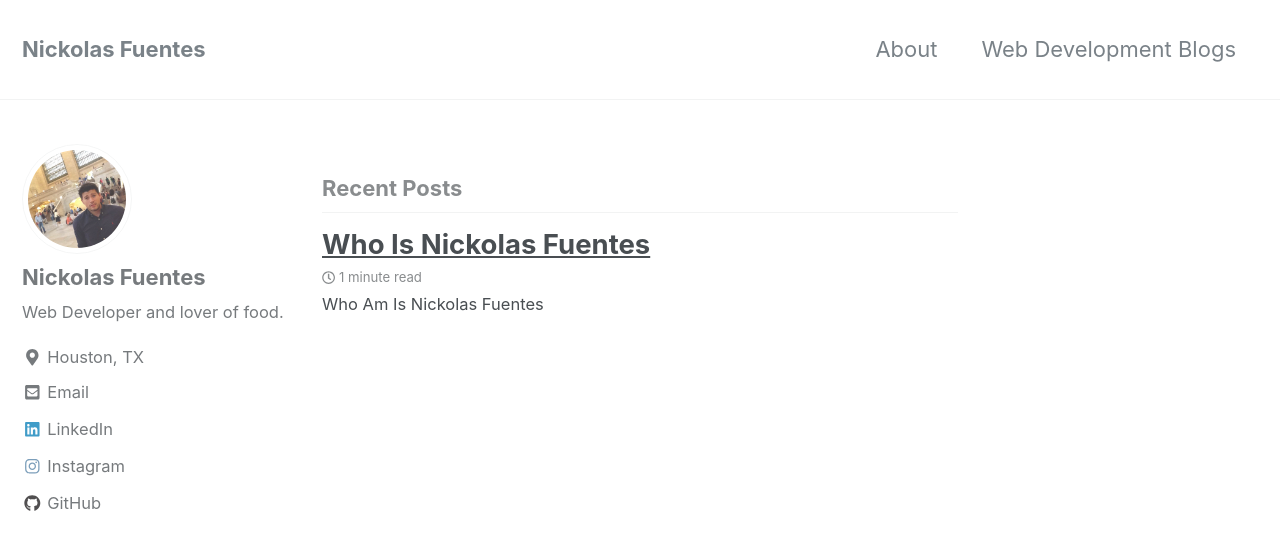
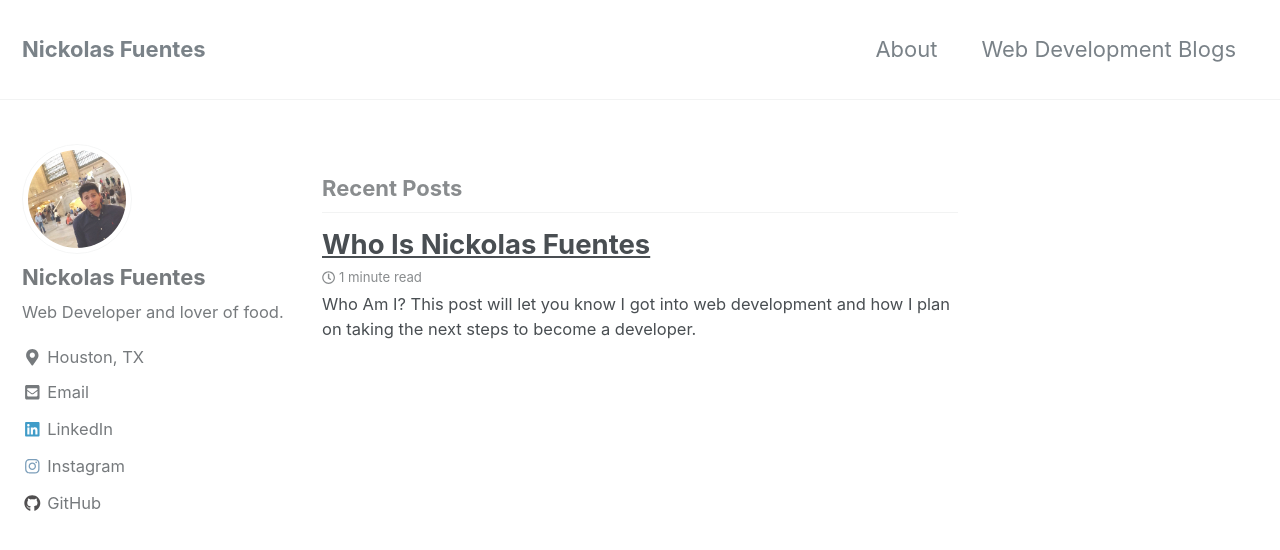
Before and after one commit to nickfuentes/NickolasFuentes.io, a Jekyll site: the page built from index.html, in a window 1280 px wide and 900 px high. Shown: the top 550 px of the window. Built offline with Jekyll 4.4.1, drawn with Linux system fonts in a browser that asks for light colours; nearby versions of some CDN libraries; the list of posts is cut into pages by our own code.

Commit message:
Updating first blog

```diff
--- a/_posts/2017-02-4-whoisnickolasfuentes.md
+++ b/_posts/2017-02-4-whoisnickolasfuentes.md
@@ -2,10 +2,13 @@
 title: "Who Is Nickolas Fuentes"
 date: 2018-01-28
 tags: [Who, Nickolas Fuentes, Developer]
-excerpt: "Who Am Is Nickolas Fuentes"
+excerpt: "Who Am I? This post will let you know I got into web development and how I plan on taking the next steps to become a developer."
 ---
 
 The name is Nickolas Fuentes but I go by Nick. I just moved back to my hometown of Houston, Texas after obtaining a degree in Public Relations and Mass Communications. I would love to stay in the city of Houston but if I ever got a job opportunity to move up north, where seasons actually exist, it will be a hard decision.
+
 I love playing basketball on my free time and have been playing for about five years now. Basketball is a very big part of my life, it is a way I stay active and relieve any stress. I am huge sports fan of the Astros, Texans, Rockets and Dynamo if they are on T.V. I will watch and cheer till I loose my voice. I am a believer in God and call myself a Christian and am blessed that he has guided me this far and given me the support that I have surrounding me. I have never been much of an adventurous person but spending my years in college where my surroundings were hiking trails, nature and lakes it became another hobby for me. I hope as the years go by I visit more national parks and hiking trails to see and explore.
+
 One of the biggest lessons in life that I am focusing on is not spending money on things but on memories. I was the type of person who loved getting the latest and greatest technology, clothes and whatever else I could think of but being in college I experienced so many great memories that are priceless. I hope as time goes by I can implement this thinking more into my life.
+
 Well that is pretty much me hope I was not to all over the place.  I know by now your wondering but wait Nick why have you not said anything about how you got started writing code yet? Well that is a topic for the next blog. Thank you to all who took the time to read this article.
```
